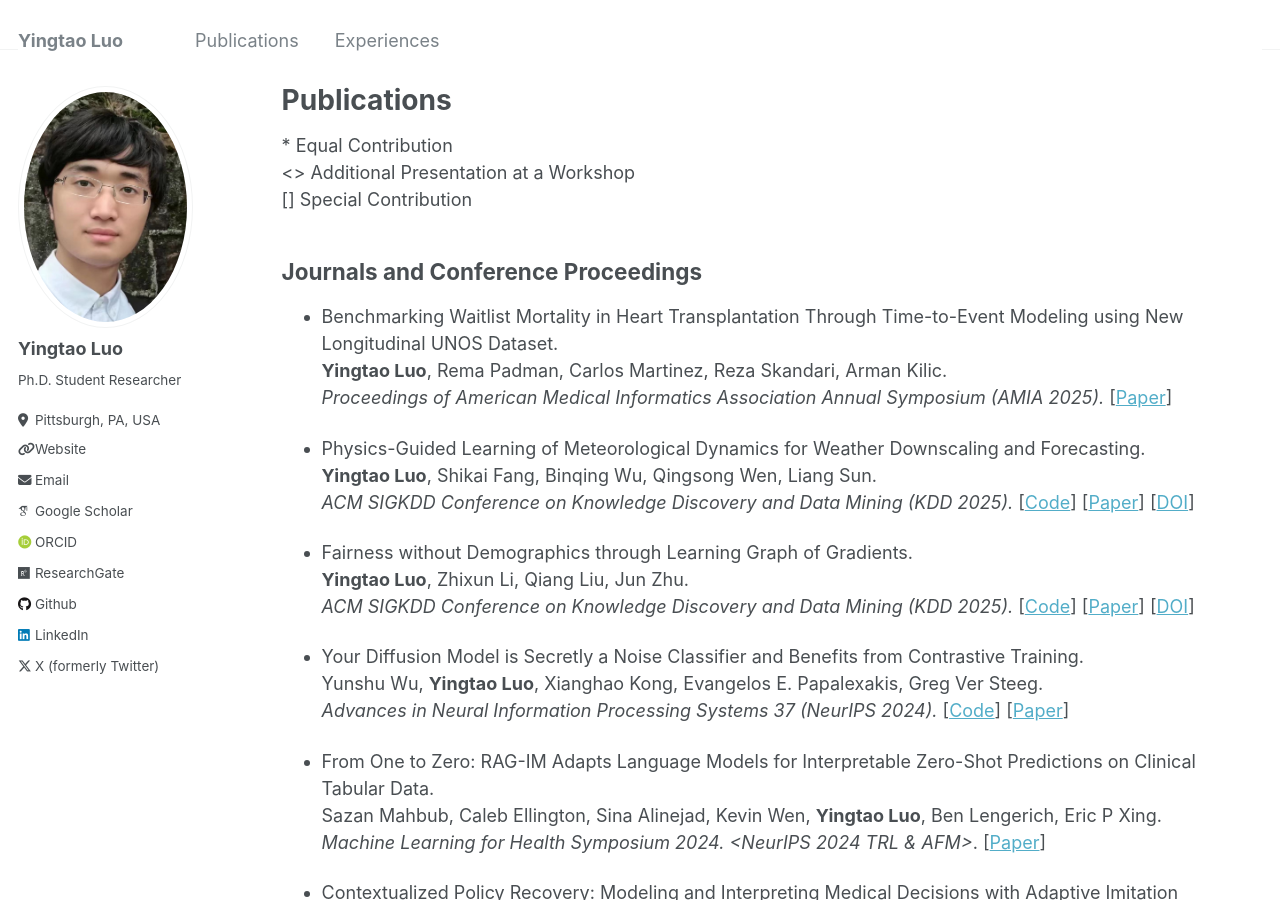
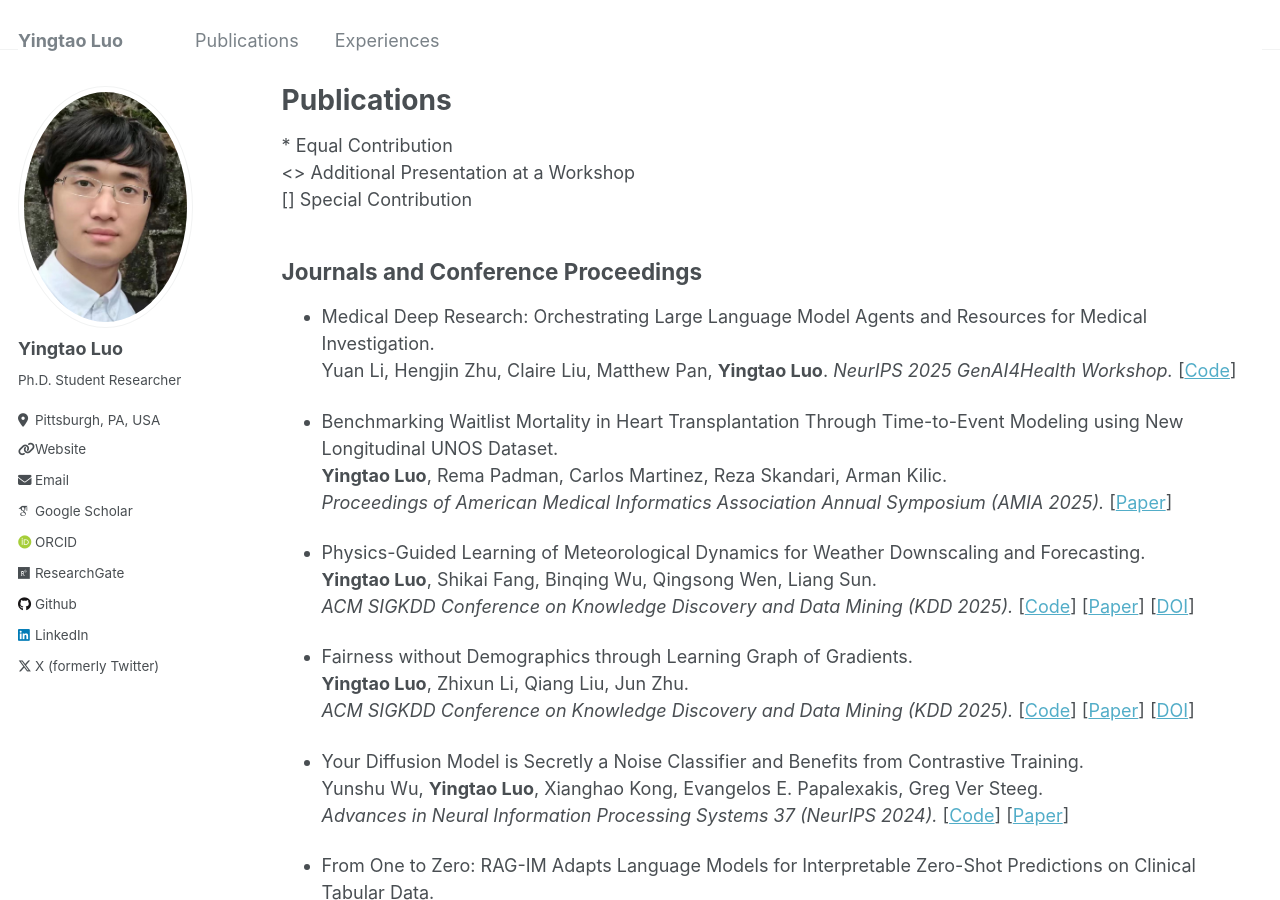
Before and after one commit to yingtaoluo/yingtaoluo.github.io, a Jekyll site: the page built from _pages/publications.md, in a window 1280 px wide and 900 px high. Built offline with Jekyll 4.4.1, drawn with Linux system fonts in a browser that asks for light colours; some web fonts are replaced; some of the changed text lies outside the part shown.

Commit message:
Update publications.md

```diff
--- a/_pages/publications.md
+++ b/_pages/publications.md
@@ -16,6 +16,10 @@ author_profile: true
 [] Special Contribution
 
 ## Journals and Conference Proceedings
+* Medical Deep Research: Orchestrating Large Language Model Agents and Resources for Medical Investigation.
+Yuan Li, Hengjin Zhu, Claire Liu, Matthew Pan, __Yingtao Luo__.
+*NeurIPS 2025 GenAI4Health Workshop.*  [[Code](https://github.com/Clinical-Copilot/Medical_Deep_Research)]
+
 * Benchmarking Waitlist Mortality in Heart Transplantation Through Time-to-Event Modeling using New Longitudinal UNOS Dataset.
 __Yingtao Luo__, Rema Padman, Carlos Martinez, Reza Skandari, Arman Kilic.
 *Proceedings of American Medical Informatics Association Annual Symposium (AMIA 2025).*  [[Paper](https://arxiv.org/pdf/2507.07339)]
```
Also changed, not shown: other parts of _pages/publications.md (+0 -4 lines).
